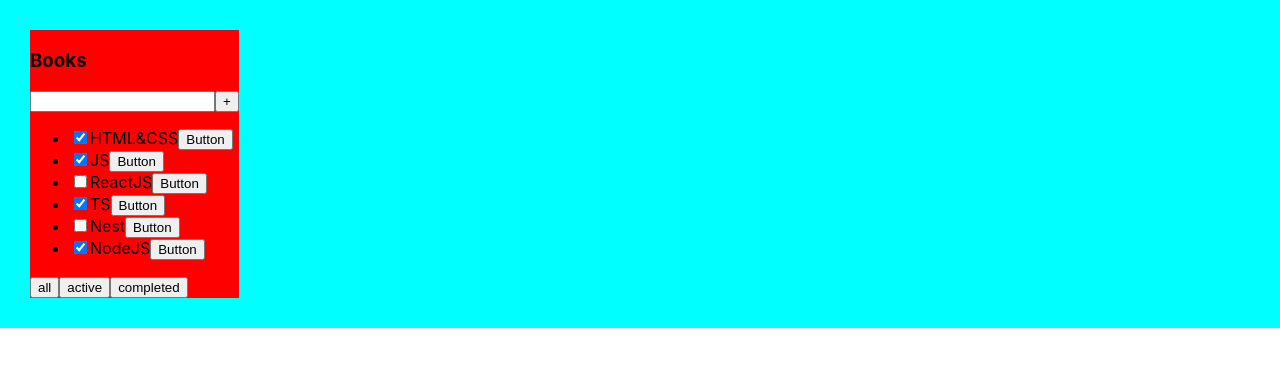
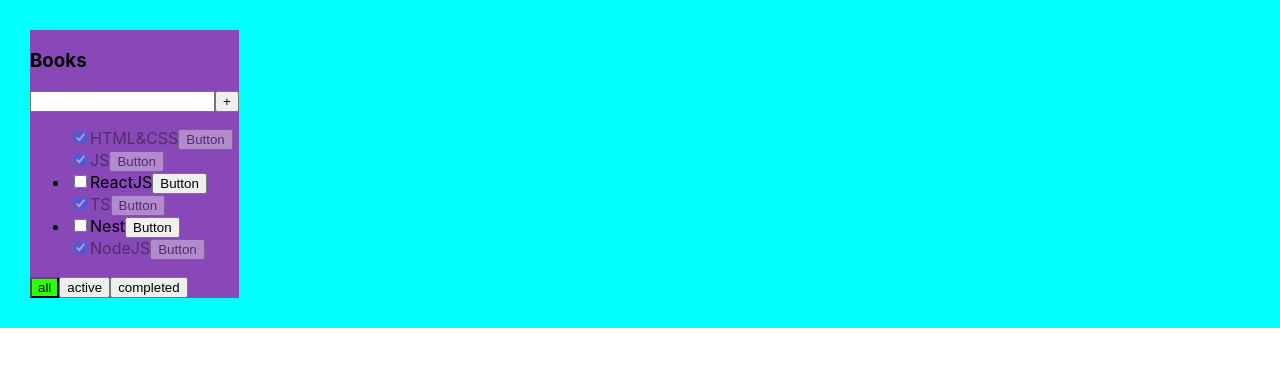
Before and after one commit to shuliakleonid/Todo-List, a React (Create React App) app: page / in a window 1280 px wide. Shown: the top 366 px of the page. Built offline with nearby package versions, Linux system fonts and the light colour scheme.

Commit message:
add input styles

```diff
--- a/src/Components/app/App.css
+++ b/src/Components/app/App.css
@@ -6,5 +6,5 @@
 
 .App > div {
     margin-right: 50px;
-    background-color: red;
+    background-color: #8948b7;
 }
--- a/src/Components/app/App.tsx
+++ b/src/Components/app/App.tsx
@@ -1,40 +1,46 @@
 import React, {useState} from 'react';
 import './App.css';
-import {TaskTypeProps, TodoList} from '../todo-list/TodoList';
+import TodoList, {TaskTypeProps} from '../todo-list/TodoList';
+import {v1} from 'uuid';
 
 export type FilterValueType = 'all' | 'active' | 'completed';
-
-function App() {
+const App = () => {
   let [tasks, setTasks] = useState<Array<TaskTypeProps>>([
-    {id: 1, title: 'HTML&CSS', isDone: true},
-    {id: 2, title: 'JS', isDone: true},
-    {id: 3, title: 'ReactJS', isDone: false},
-    {id: 4, title: 'TS', isDone: true},
-    {id: 5, title: 'Nest', isDone: false},
-    {id: 6, title: 'NodeJS', isDone: true}
+    {id: v1(), title: 'HTML&CSS', isDone: true},
+    {id: v1(), title: 'JS', isDone: true},
+    {id: v1(), title: 'ReactJS', isDone: false},
+    {id: v1(), title: 'TS', isDone: true},
+    {id: v1(), title: 'Nest', isDone: false},
+    {id: v1(), title: 'NodeJS', isDone: true}
   ])
+  const addTaskTodo = (value: string): void => {
+    const newTask: TaskTypeProps = {id: v1(), title: value, isDone: false};
+    const newTasks = [newTask, ...tasks];
+    setTasks(newTasks)
+  }
+  const changeCheckbox = (id: string, isDone:boolean): void => {
+    const newTask = tasks.map((i: TaskTypeProps) => {
+      if (id === i.id) {
+        return {...i, isDone: isDone }
+      }
+      return i
+    })
+    setTasks(newTask)
+  }
   const [filter, setFilter] = useState<FilterValueType>('all')
-
-  function removeTask(id: number) {
+  function removeTask(id: string) {
     setTasks(tasks.filter((item) => item.id !== id))
   }
-
   function changeFilter(value: FilterValueType) {
     setFilter(value);
-    console.log(value);
   }
-
   let tasksForTodoList = tasks
   if (filter === 'active') {
-    tasksForTodoList = tasks.filter(t => t.isDone === false)
-
+    tasksForTodoList = tasks.filter(t => !t.isDone)
   }
   if (filter === 'completed') {
-    tasksForTodoList = tasks.filter(t => t.isDone === true)
-
+    tasksForTodoList = tasks.filter(t => t.isDone)
   }
-
-
 
 
   return (
@@ -44,6 +50,9 @@ function App() {
             tasks={tasksForTodoList}
             remove={removeTask}
             changeFilter={changeFilter}
+            addTaskTodo={addTaskTodo}
+            toggleCheckbox={changeCheckbox}
+            filter={filter}
         />
       </div>
   );
--- a/src/Components/todo-list/TodoList.tsx
+++ b/src/Components/todo-list/TodoList.tsx
@@ -1,59 +1,77 @@
-import React from 'react';
+import React, {ChangeEvent, useState} from 'react';
 import {FilterValueType} from '../app/App';
+import s from './todoList.module.css'
 
 export type TaskTypeProps = {
-  id: number
+  id: string
   title: string
   isDone: boolean
 }
 type TodoListPropsType = {
   title: string
+  filter: FilterValueType
   tasks: Array<TaskTypeProps>
-  remove: (id: number) => void
+  remove: (id: string) => void
+  addTaskTodo: (value: string) => void
   changeFilter: (value: FilterValueType) => void
+  toggleCheckbox: (value: string, isDone: boolean) => void
 }
-
-export function TodoList(props: TodoListPropsType) {
-
-  const buttonValue = (event:any) =>{
-    props.changeFilter(event.target.textContent)
+const TodoList = (props: TodoListPropsType) => {
+  const [valueTodo, setValueTodo] = useState('')
+  const [error, setError] = useState<string | null>(null)
+  const buttonValue = (event: any) => {
+    props.changeFilter(event.currentTarget.textContent)
+  }
+  const onChangeHandler = (event: ChangeEvent<HTMLInputElement>) => {
+    setValueTodo(event.target.value)
+    setError(null)
+  }
+  const onClickButtonAdd = () => {
+    if (valueTodo.trim()) {
+      props.addTaskTodo(valueTodo)
+      setValueTodo('')
+    } else {
+      setError('Error write name!')
+    }
   }
 
   const tasks = props.tasks.map(t => {
-    const remove = () => {props.remove(t.id)}
-    return(
-        <li key={t.id}>
-          <input type="checkbox" checked={t.isDone}/>
+    const onChangeCheckbox = (e: ChangeEvent<HTMLInputElement>) => {
+      props.toggleCheckbox(t.id, e.currentTarget.checked)
+    }
+    const removeHandler = () => {
+      props.remove(t.id)
+    }
+    return (
+        <li key={t.id} className={t.isDone ? s.done : ''}>
+          <input type="checkbox"
+                 checked={t.isDone}
+                 onChange={onChangeCheckbox}
+          />
           <span>{t.title}</span>
-          <button onClick={remove} > Button </button>
+          <button onClick={removeHandler}> Button</button>
         </li>
     )
   })
-
   return (
       <div>
         <h3>{props.title}</h3>
         <div>
-          <input/>
-          <button>+</button>
+          <input onChange={onChangeHandler}
+                 value={valueTodo}
+                 className={error ? s.error : ''}
+                 onBlur={() => {
+                   setError(null)
+                 }}
+          />
+          <button onClick={onClickButtonAdd}>+</button>
+          {error && <div className={s.message_error}>{error}</div>}
         </div>
-        <ul>
-          {tasks}
-          {/*{*/}
-          {/*  props.tasks.map(item => <li key={item.id}>*/}
-          {/*    <input type="checkbox" checked={item.isDone}/>*/}
-          {/*    <span>{item.title}</span>*/}
-          {/*    <button onClick={() => {*/}
-          {/*      props.remove(item.id)*/}
-          {/*    }}*/}
-          {/*    >button*/}
-          {/*    </button>*/}
-          {/*  </li>)*/}
-          {/*}*/}
-        </ul>
-       <button onClick={ buttonValue }>all</button>
-       <button onClick={ buttonValue }>active</button>
-       <button onClick={ buttonValue } >completed</button>
+        <ul>          {tasks}        </ul>
+        <button className={props.filter === 'all' ? s.active : ''} onClick={buttonValue}>all</button>
+        <button className={props.filter === 'active' ? s.active : ''} onClick={buttonValue}>active</button>
+        <button className={props.filter === 'completed' ? s.active : ''} onClick={buttonValue}>completed</button>
       </div>
   )
 }
+export default TodoList;
--- /dev/null
+++ b/src/Components/todo-list/todoList.module.css
@@ -0,0 +1,14 @@
+.active{
+    background-color: #2fff00;
+}
+.done{
+    list-style-type: none;
+    opacity: .4;
+}
+.error{
+    border: 2px solid red;
+}
+.message_error{
+    text-align: center;
+    color:silver;
+}
```
